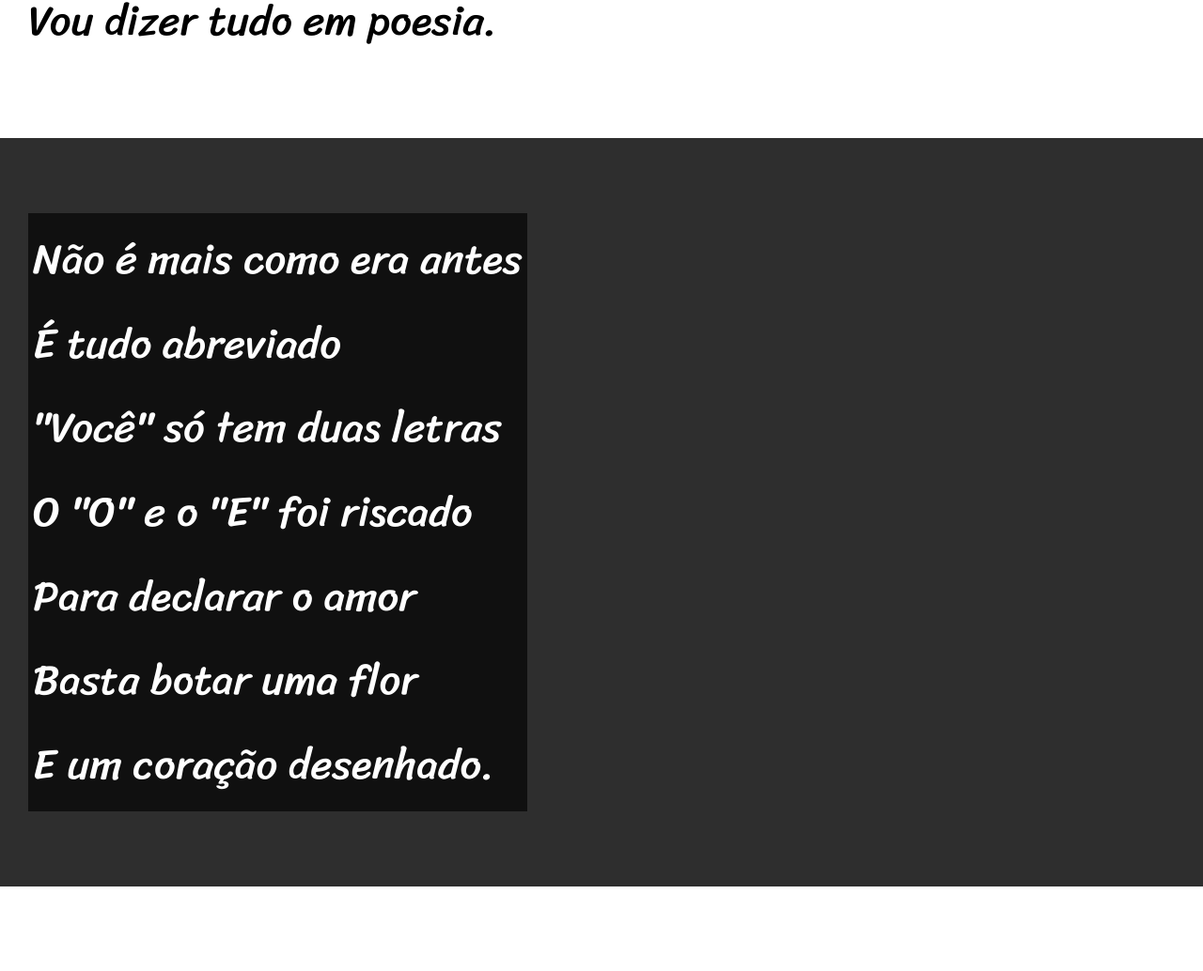
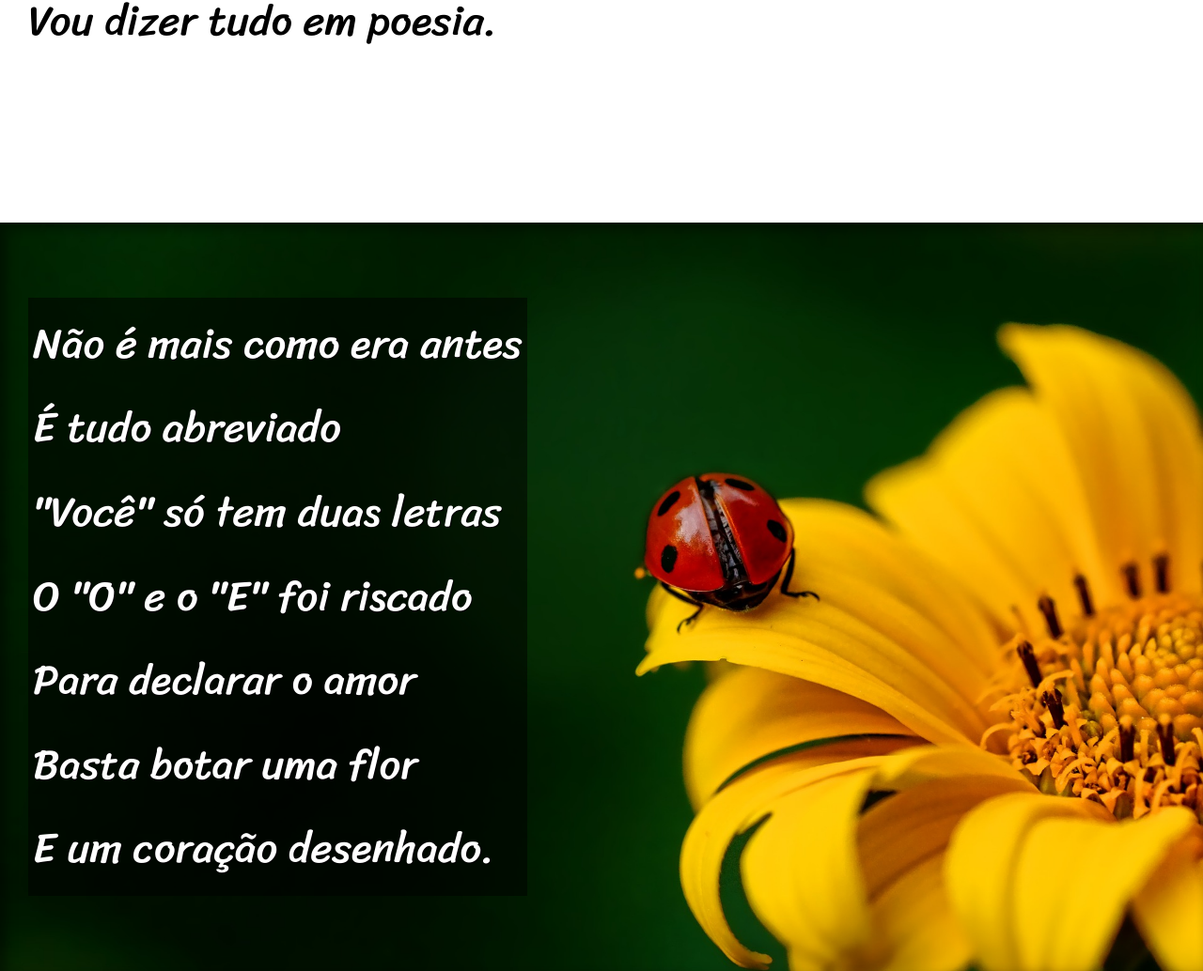
Before and after one commit to andersonsantosdasilva/html-css, a plain HTML site: page desafios/d012/index.html in a window 1280 px wide. Shown: the part 900-1934 px from the top of the page at 94% size. Drawn offline with Linux system fonts and the light colour scheme.

Commit message:
finalização do projeto cordel

```diff
--- a/desafios/d012/estilo/style.css
+++ b/desafios/d012/estilo/style.css
@@ -56,20 +56,37 @@ section {
     font-size: 3.5vw;
 }
 
+section > p {
+    padding-bottom: 2em;
+}
+
 .normal {
     background-color: white;
     color: black;
 }
 
 .imagem {
-    background-color: rgba(0, 0, 0, 0.731);
+    background-color: rgba(51, 51, 51);
     color: white;
+    box-shadow: inset 6px 6px 13px 0px rgba(0, 0, 0, 0.473);
+    background-size: cover;
+    background-attachment: fixed;
 }
 
 .imagem > p {
     display: inline-block;
     padding: 5px;
-    background-color: rgba(0, 0, 0, 0.644);
+    background-color: rgba(0, 0, 0, 0.514);
+    text-shadow: 1px 1px 0px black;
+}
+
+#img01 {
+    background-image: url('../imagens/background001.jpg');
+    background-position: right center;
+}
+
+#img02 {
+    background-image: url('../imagens/background002.jpg');
 }
 
 footer {
--- a/desafios/d012/index.html
+++ b/desafios/d012/index.html
@@ -26,7 +26,7 @@
         </p>
     </section>
 
-    <section class="imagem">
+    <section class="imagem" id="img01">
         <p>
             Não é mais como era antes<br>
             É tudo abreviado<br>
@@ -60,7 +60,7 @@
         </p>
     </section>
 
-    <section class="imagem">
+    <section class="imagem" id="img02">
         <p>
             Tenho saudade das cartas<br>
             Escritas com a própria mão<br>
```
